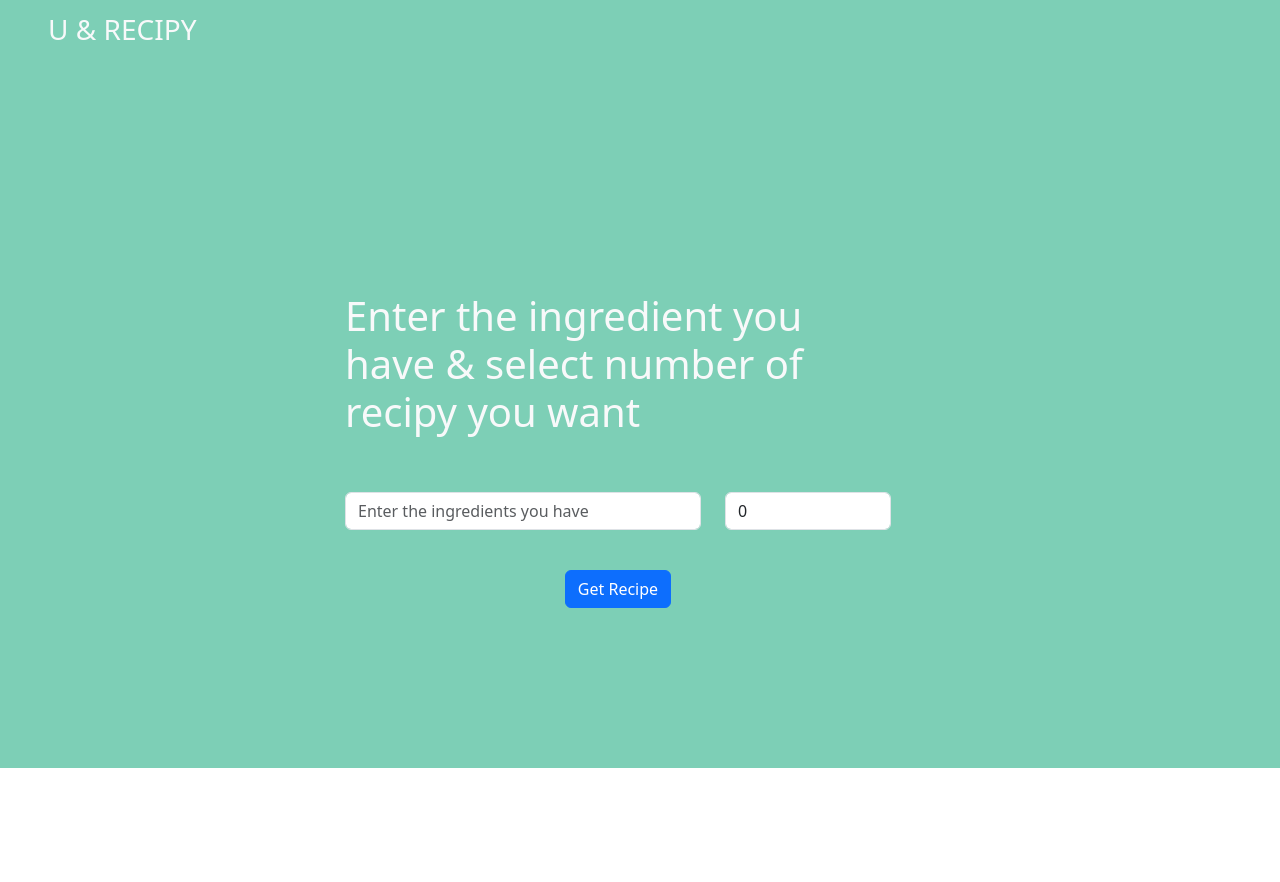
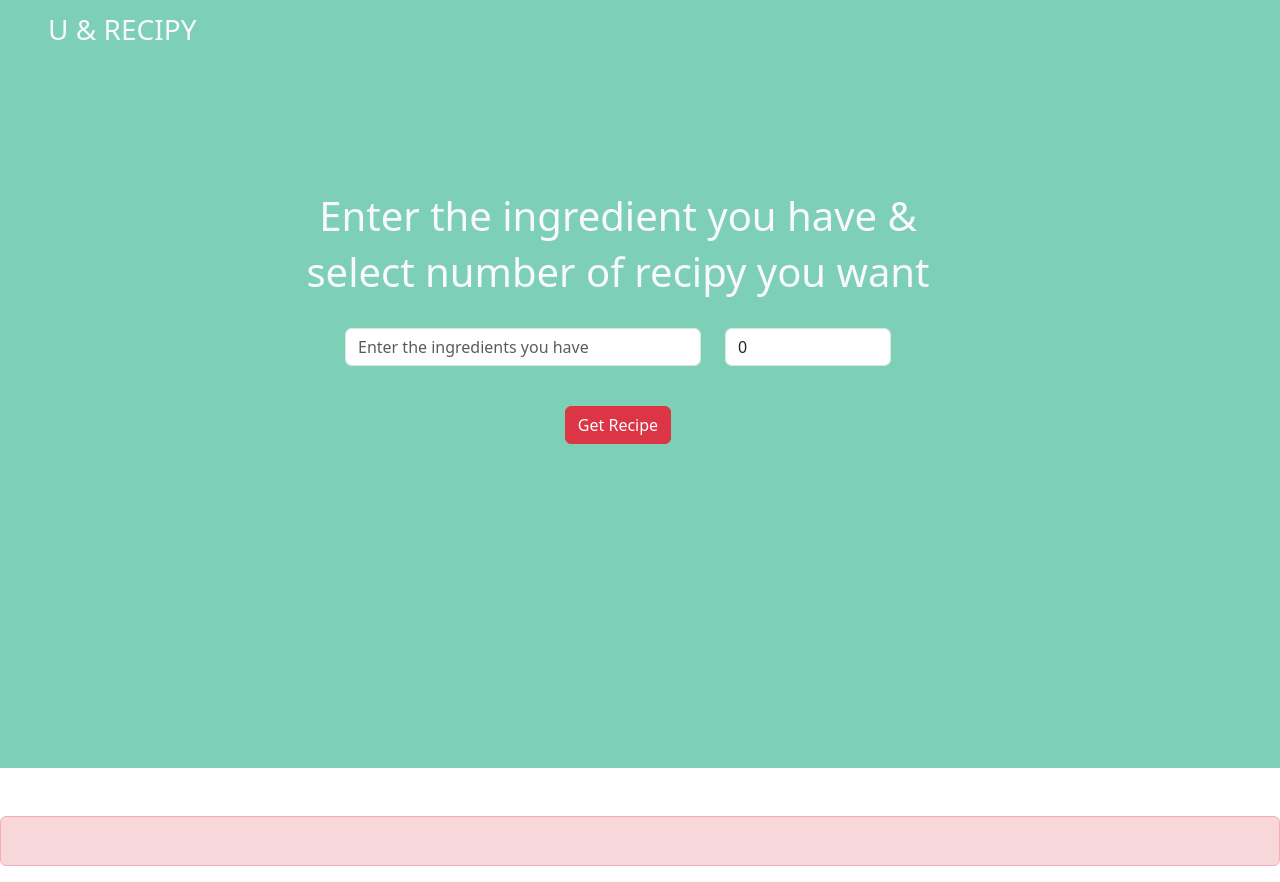
Before and after one commit to harshitprakash/U-Recipe, a React (Vite) app: page / in a window 1280 px wide. Before the commit the page ends 800 px from the top, so only its background shows below. Built offline with nearby package versions, Linux system fonts and the light colour scheme.

Commit message:
design part

```diff
--- a/package.json
+++ b/package.json
@@ -12,7 +12,8 @@
   "dependencies": {
     "bootstrap": "^5.3.3",
     "react": "^18.3.1",
-    "react-dom": "^18.3.1"
+    "react-dom": "^18.3.1",
+    "reactjs-popup": "^2.0.6"
   },
   "devDependencies": {
     "@eslint/js": "^9.13.0",
--- a/src/App.jsx
+++ b/src/App.jsx
@@ -1,3 +1,4 @@
+
 import Sidebar from "./components/sidebar/Sidebar"
 import Searchrecipy from "./components/main/Searchrecipy"
 const App = () => {
--- a/src/components/main/Searchrecipy.jsx
+++ b/src/components/main/Searchrecipy.jsx
@@ -1,4 +1,6 @@
 import { useState } from "react";
+import Popup from 'reactjs-popup';
+import 'reactjs-popup/dist/index.css';
 
 const Searchrecipy = () => {
     const [mealData, setMealData] = useState([]);  // Initialize as an empty array for random recipes
@@ -8,6 +10,9 @@ const Searchrecipy = () => {
     const [selectedRecipe, setSelectedRecipe] = useState(null);  // State to hold the selected recipe details
     const [extractedRecipeData, setExtractedRecipeData] = useState(null);  // State for the extracted data
     const [isClicked, setIsClicked] = useState(false);  // State to track if a recipe is clicked
+
+    const [open, setOpen] = useState(false);
+    const[error,setError] = useState("");
 
     // Handle input change for ingredients
     function handleIngredientsChange(e) {
@@ -23,7 +28,7 @@ const Searchrecipy = () => {
     function getMealData() {
         setIsClicked(true);  // Set isClicked to true to indicate that the recipe is clicked
         if (!recipes || !recipeNumbers) {
-            console.log("Please enter both ingredients and number of recipes.");
+            setError("Please enter both ingredients and number of recipes.");
             return;  // Prevent making the API call if inputs are empty
         }
 
@@ -41,8 +46,9 @@ const Searchrecipy = () => {
                 if (Array.isArray(data)) {
                     setAllRecipes(data);  // Store the fetched 25 recipes in the new state
                     setMealData(getRandomRecipes(data,recipeNumbers));  // Select 4 random recipes
+                    setError("")
                 } else {
-                    console.log("Received data is not an array.");
+                    setError("Payment is Required");
                     setMealData([]);  // If data is not an array, set mealData to an empty array
                 }
             })
@@ -71,7 +77,7 @@ const Searchrecipy = () => {
 
     // Display more details of the selected recipe
     function handleRecipeClick(meal) {
-        setIsClicked(true);  // Set isClicked to true to indicate that the recipe is clicked
+        setOpen(true);  // Set isClicked to true to indicate that the recipe is clicked
         setSelectedRecipe(meal);  // Set the clicked recipe to show more details
 
         // Fetch additional data using the extract endpoint
@@ -88,17 +94,18 @@ const Searchrecipy = () => {
 
     return (
         <div >
-            <div className={`d-flex m-0 ${isClicked ? 'rounded-bottom-circle' : ''}`} style={{ backgroundColor: '#7dcfb6',height: isClicked ? '400px' : '700px' }}>
+            <div className={`d-flex m-0 ${isClicked ? 'rounded-bottom-circle' : ''}`} style={{ backgroundColor: '#7dcfb6',height: isClicked ? '450px' : '700px' }}>
                 <div className="container ms-5 me-5 mt-4 mb-5">
-                        <section className="controls "style={{marginTop:isClicked?'100px':'200px'}}>
+                        <section className="controls "style={{marginTop:isClicked?'':'100px'}}>
                             {/* Ingredients input */}
                             <div className="row">
-                                <div className="col-sm-3">
+                                <div className="col-sm-2">
                                 </div>
-                                <div className="col-sm-6 mb-5 text-light">
-                                    <h1>Enter the ingredient you have & select number of recipy you want</h1>
+                                <div className="col-sm-8 mb-4 text-light text-center">
+                                    <h1>Enter the ingredient you have & </h1>
+                                    <h1>select number of recipy you want</h1>
                                 </div>
-                                <div className="col-sm-3">
+                                <div className="col-sm-2">
                                 </div>
                             <div className="mb-3 col-sm-3"></div>
                                 <div className="mb-3 col-sm-4">
@@ -123,22 +130,24 @@ const Searchrecipy = () => {
                                 <div className="mb-3 col-sm-3"></div>
                             </div>
 
-                            <button className="btn btn-primary mx-auto d-block mt-4" onClick={getMealData}>Get Recipe</button>
+                            <button className="btn btn-danger mx-auto d-block mt-4" onClick={getMealData}>Get Recipe</button>
                         </section>
-
-
-
-
                 </div>
             </div>
             <div className="ms-5">
                     {/* Display a message after clicking on a recipe */}
-            {isClicked && (
+                    {error ? (
+                        ""
+                    ) : (
+                        isClicked && (
                             <div className="mt-5">
                                 <p>{selectedRecipe ? "Recipe Selected: " + selectedRecipe.title : "No recipe selected yet."}</p>
-                            <p>{isClicked ? "hello" : "Please click a recipe"}</p>
+                                <p>{isClicked ? "Please select a recipe" : "Please click a recipe"}</p>
                             </div>
-                    )}
+                        ))
+                    }
+
+
 
                     {/* Display meal data if available */}
                     {Array.isArray(mealData) && mealData.length > 0 ?
@@ -163,7 +172,25 @@ const Searchrecipy = () => {
 
                             {/* Display the detailed recipe if selected */}
                             {selectedRecipe && extractedRecipeData && (
-                                <div className="mt-5">
+                                <div className="mt-5 " >
+
+                                    <Popup
+                                        open={open}
+                                        onClose={() => setOpen(false)}
+                                        closeOnDocumentClick
+                                        modal
+                                        contentStyle={{
+                                        maxWidth: "600px",
+                                        width: "80%",
+                                        padding: "20px",
+                                        borderRadius: "10px",
+                                        backgroundColor: "#fff",
+                                        boxShadow: "0px 5px 15px rgba(0, 0, 0, 0.1)",
+                                        }}
+                                        overlayStyle={{
+                                        backgroundColor: "rgba(0, 0, 0, 0.5)",
+                                        }}>
+                                        <div className="modal-body" style={{ maxHeight: "400px", overflowY: "auto" }}>
                                             <h3 className="mb-3">{selectedRecipe.title}</h3>
                                             {/* Recipe Image */}
                                                 <div className="mb-4">
@@ -171,11 +198,10 @@ const Searchrecipy = () => {
                                                         src={selectedRecipe.image}
                                                         alt={selectedRecipe.title}
                                                         className="img-fluid rounded"
-                                            style={{ maxWidth: "500px" }}
+
                                                     />
                                                 </div>
-
-                                    {/* Ingredients List */}
+                                            <div> {/* Ingredients List */}
                                                 <div className="mb-4">
                                                     <h4>Ingredients</h4>
                                                     <ul className="list-group">
@@ -197,10 +223,18 @@ const Searchrecipy = () => {
                                                 </div>
                                             </div>
                                             </div>
+                                        </div>
+
+                                    </Popup>
+
+                                </div>
                             )
                     }
+
             </div>
-
+                <div className="alert alert-danger mt-5">
+                            <p>{error}</p> {/* Display the error message */}
+                </div>
         </div>
     );
 };
```
Also changed, not shown: 1 other file (tests, documents, lock files or other folders). Lines whose indentation alone changed are shown as unchanged.
